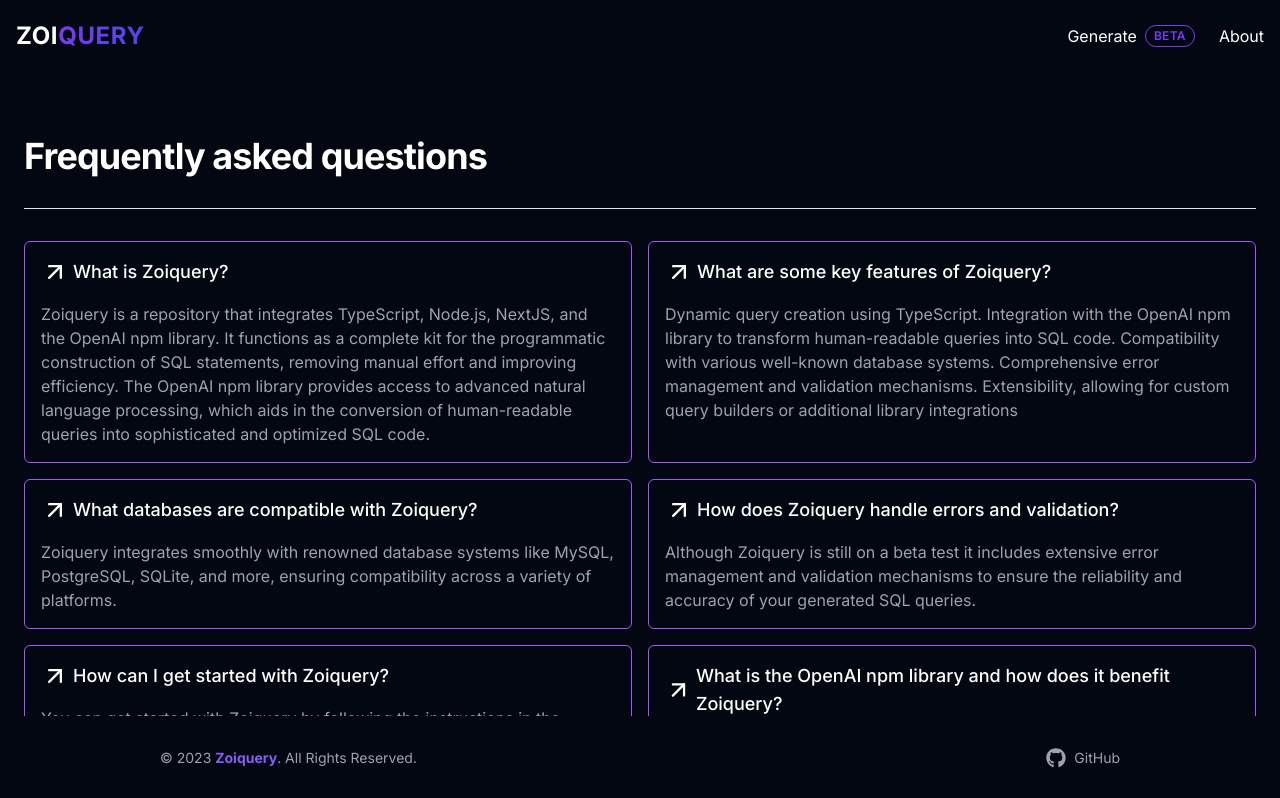
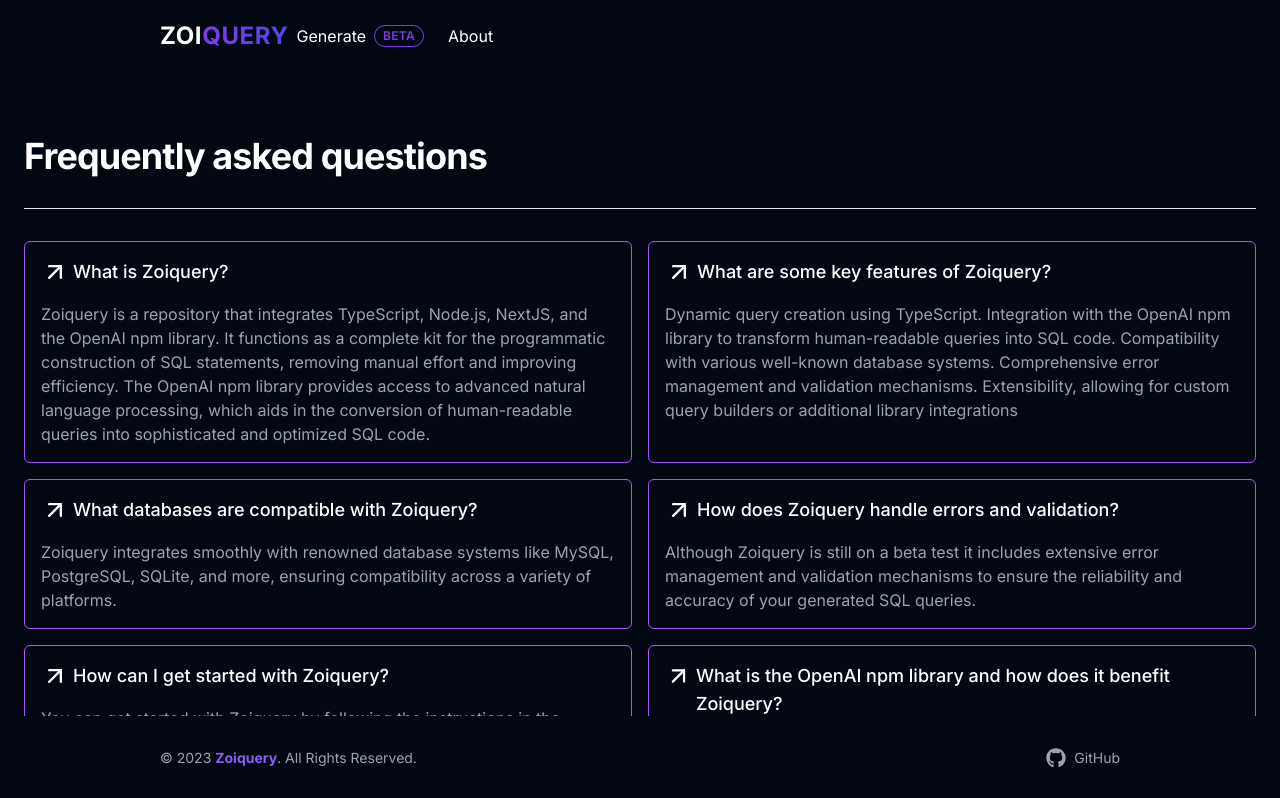
Before and after one commit to noeyislearning/zoiquery, a Next.js app in the folder client/: page /about in a window 1280 px wide. Shown: the top 798 px of the page. Built offline with nearby package versions, Linux system fonts and the light colour scheme.

Commit message:
(#10, #14) Fix UI issues

```diff
--- a/client/components/common/Cards/FAQCard.tsx
+++ b/client/components/common/Cards/FAQCard.tsx
@@ -19,7 +19,7 @@
         <div
             key={index}
             className="p-4 text-white border border-purple-500 hover:border-purple-700 rounded-md">
-          <div className="mb-4 flex gap-1 items-center">
+          <div className="mb-4 flex gap-1 items-start">
             <FiArrowUpRight className="w-7 h-7"/>
             <h3 className="text-lg font-medium ">
               {faq.question}
--- a/client/components/layouts/Footer/Footer.tsx
+++ b/client/components/layouts/Footer/Footer.tsx
@@ -10,8 +10,8 @@
 
   return (
     <>
-      <footer className="bg-gray-950 fixed p-0 md:px-24 lg:px-36 py-4 bottom-0 left-0 z-20 w-full">
-        <div className="p-4 max-w-screen-xl flex flex-col-reverse lg:flex-row flex-wrap  gap-5 items-center justify-between mx-auto  text-gray-400">
+      <footer className="bg-gray-950 fixed p-0 md:px-0 lg:px-36 py-4 bottom-0 left-0 z-20 w-full">
+        <div className="p-4 max-w-screen-xl flex flex-col-reverse md:flex-row lg:flex-row flex-wrap  gap-5 items-center justify-between mx-auto  text-gray-400">
           <span className="text-sm sm:text-center">&copy; {currentYear} <Link href={"/"} className="font-bold text-violet-500">Zoiquery</Link>. All Rights Reserved.
           </span>
           <div className="flex gap-5 text-sm items-center">
--- a/client/components/layouts/Menu/NavMenu.tsx
+++ b/client/components/layouts/Menu/NavMenu.tsx
@@ -13,7 +13,7 @@
 
   return (
     <>
-      <div className="hidden lg:flex items-center w-full lg:w-auto">
+      <div className="flex items-center w-full w-auto">
         <ul className="p-0 mt-0 flex flex-row gap-6 font-normal">
           {navMenuItems.map((menu, index) => (
           <li key={index}>
--- a/client/components/layouts/Navbar/Navbar.tsx
+++ b/client/components/layouts/Navbar/Navbar.tsx
@@ -10,8 +10,8 @@
 export default function Navbar() {
   return (
     <>
-      <nav className="bg-gray-950">
-        <div className="max-w-screen-xl flex flex-wrap items-center justify-between mx-auto p-4 text-white">
+      <nav className="p-0 md:px-0 lg:px-36 bg-gray-950">
+        <div className="max-w-screen-xl flex flex-col lg:flex-row gap-2 items-center justify-center md:justify-between lg:justify-between mx-auto p-4 text-white">
           <Logo />
           <NavMenu navMenuItems={[]}/>
         </div>
```
